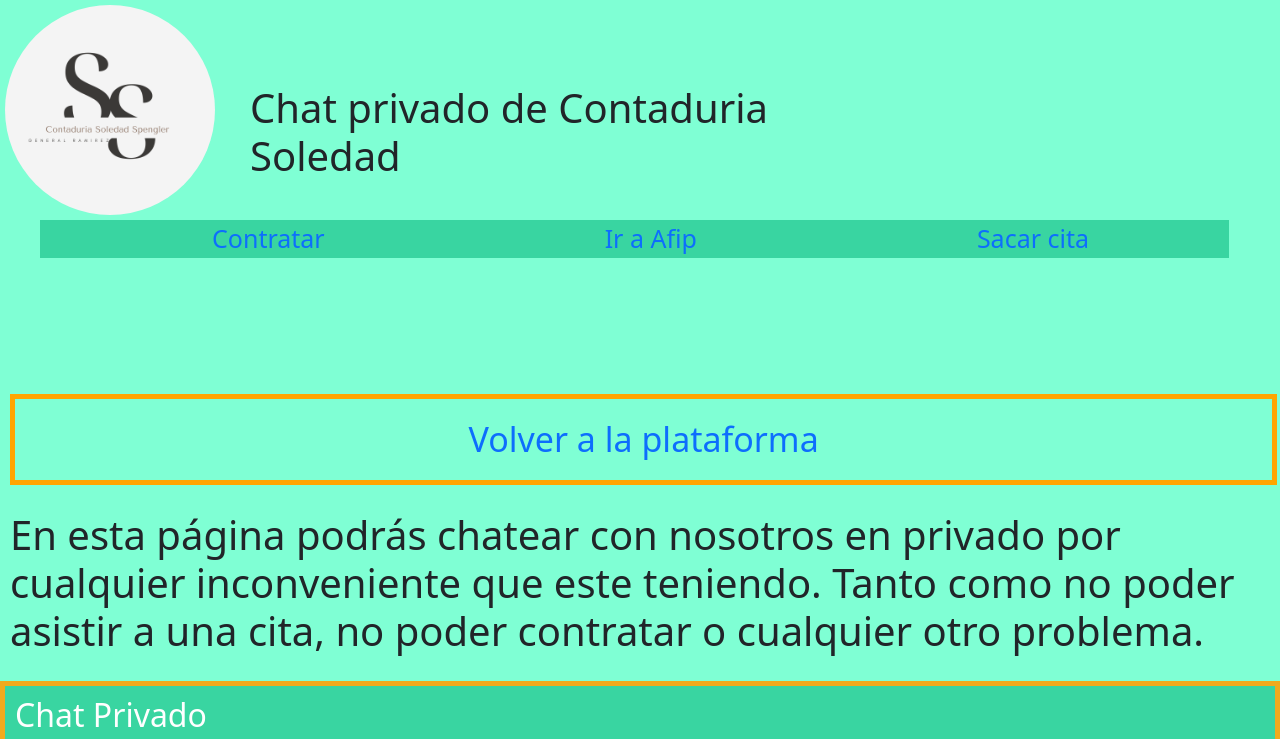
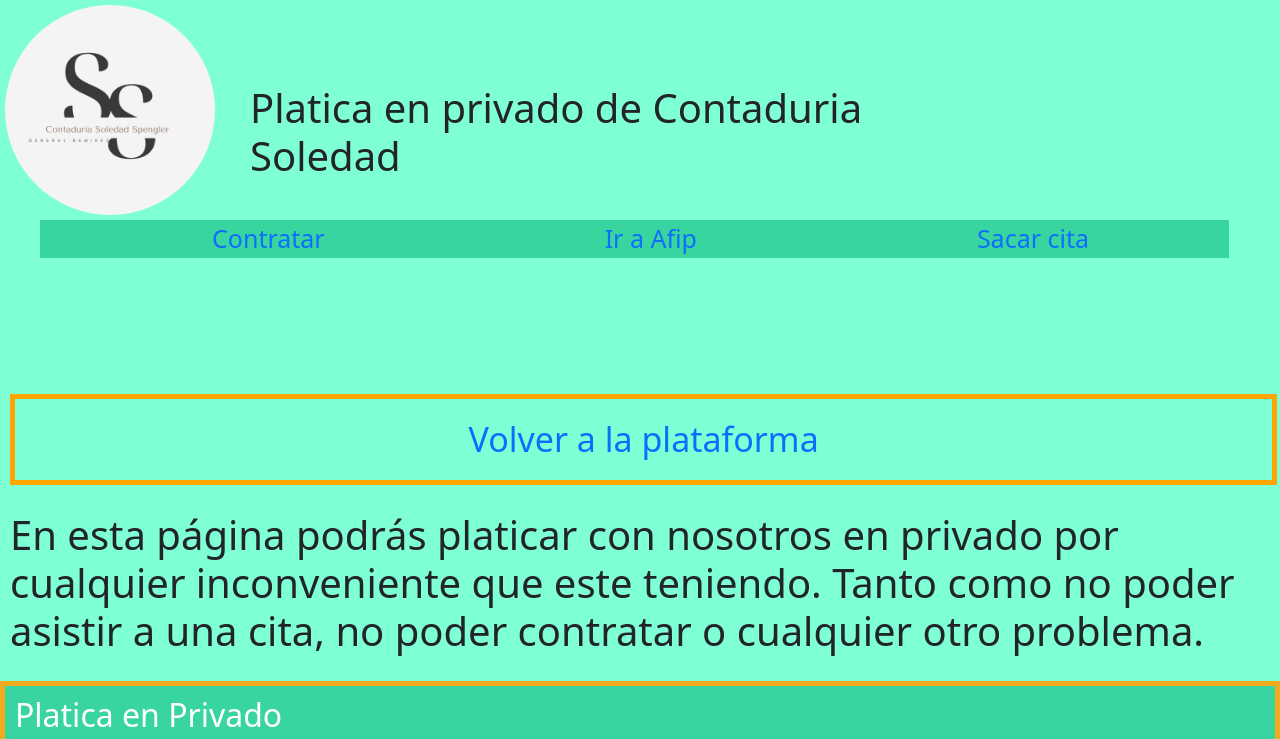
Before and after one commit to Alesparg/Preentrega2-SpenglerAlejandro, a website: page pages/platica-privado.html in a window 1280 px wide. Shown: the top 739 px of the page. Drawn offline with nearby package versions, Linux system fonts and the light colour scheme; files that its build step writes are made by us from their sources.

Commit message:
cambio de nombre pagina chat a platica

```diff
--- a/pages/chatPrivado.html
+++ b/pages/platica-privado.html
@@ -5,7 +5,7 @@
     <meta name="viewport" content="width=device-width, initial-scale=1.0">
     <meta name="description" content="Chatea con tu contador en privado y rapido, Hablar con tu contador jamas fue tan facil y rapido.">
     <meta name="keywords" content="chat, chatear, hablar, facil, rapido, privado, seguro">
-    <title>Chat - Privado seguro y rapido</title>
+    <title>Platica - Privado seguro y rapido</title>
     <link rel="stylesheet" href="https://cdn.jsdelivr.net/npm/bootstrap@5.3.0-alpha3/dist/css/bootstrap.min.css" />
     <script>src="https://cdn.jsdelivr.net/npm/bootstrap@5.3.0-alpha3/dist/js/bootstrap.bundle.min.js"</script>
     <link rel="stylesheet" href="https://cdn.jsdelivr.net/npm/bootstrap-icons@1.10.5/font/bootstrap-icons.css">
@@ -28,20 +28,20 @@
     <span>💼</span>
     </nav>
     </div>
-    <h1 class="display-6 titulo__chatp display-font-sizesz">Chat privado de Contaduria Soledad</h1>
+    <h1 class="display-6 titulo__chatp display-font-sizesz">Platica en privado de Contaduria Soledad</h1>
 </header>
 
 <main>
 
 
 <a href="../index.html">Volver a la plataforma</a>
-<p class="display-6">En esta página podrás chatear con nosotros en privado por cualquier inconveniente que este teniendo.
+<p class="display-6">En esta página podrás platicar con nosotros en privado por cualquier inconveniente que este teniendo.
     Tanto como no poder asistir a una cita, no poder contratar o cualquier otro problema.
 </p>
 <div class="chat-container">
     <div class="chat-header">
         <!-- <img class="chat__img" src="../assets/Pequeños y fuertes.ico" alt="logoContador"> -->
-      <h2>Chat Privado</h2>
+      <h2>Platica en Privado</h2>
       <img class="chat__img" src="../assets/Pequeños y fuertes.ico" alt="logoContador">
        </div>
        <div class="chat-messages">
```
